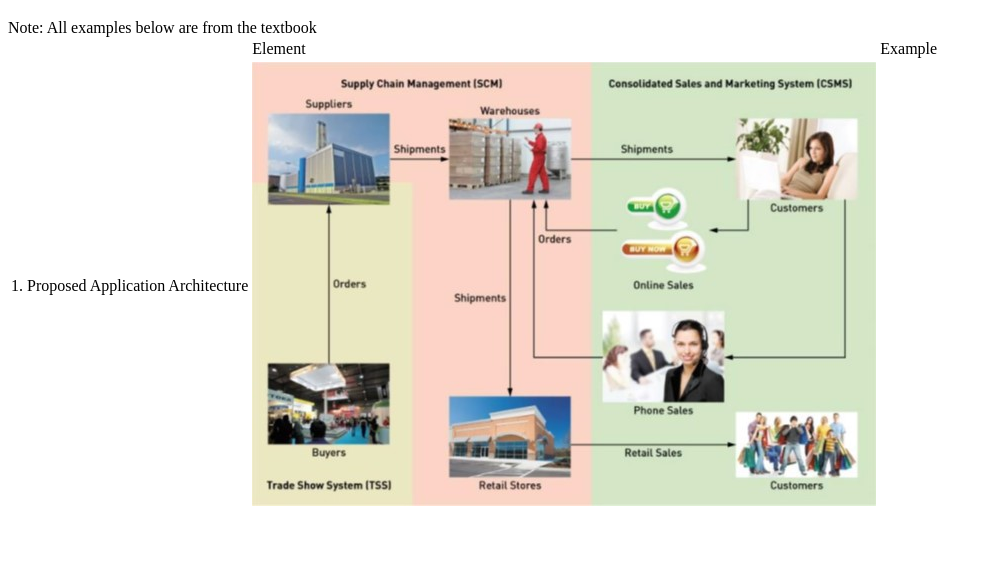
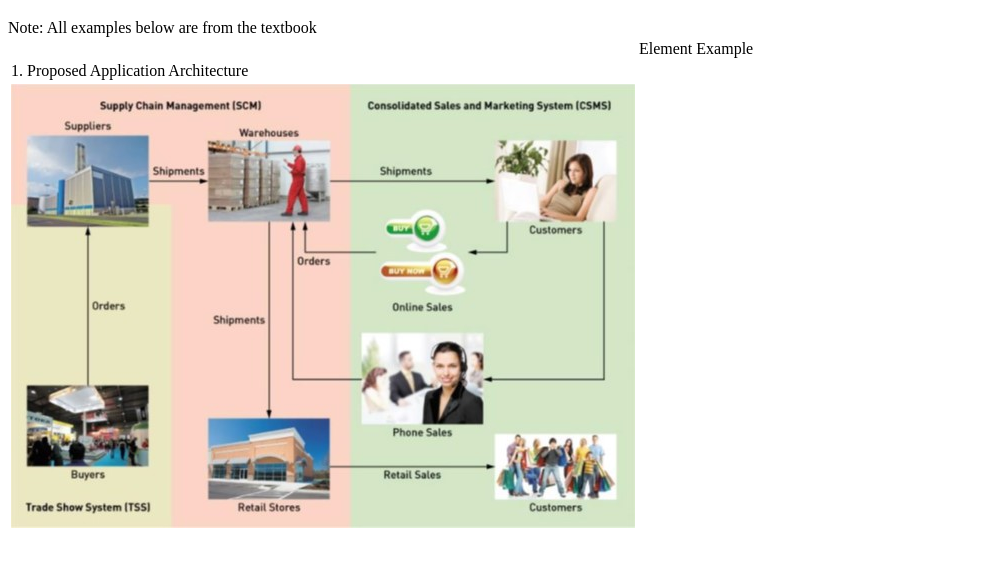
Before and after one commit to aak29/aak29.github.io, a plain HTML site: page index.html in a window 1280 px wide. Shown: the part 159-726 px from the top of the page, without its empty margins (0-992 px from the left). Drawn offline with Linux system fonts and the light colour scheme.

Commit message:
pic in own row

```diff
--- a/index.html
+++ b/index.html
@@ -11,7 +11,10 @@ Note: All examples below are from the textbook
     <td>Element</td><td>Example</td>
   </th>
   <tr>
-    <td>1. Proposed Application Architecture</td><td><img src="system_illo.jpg"></td>
+    <td>1. Proposed Application Architecture</td>
+  </tr>
+  <tr>
+    <td><img src="system_illo.jpg"></td>
   </tr>
 
 </table>
```
